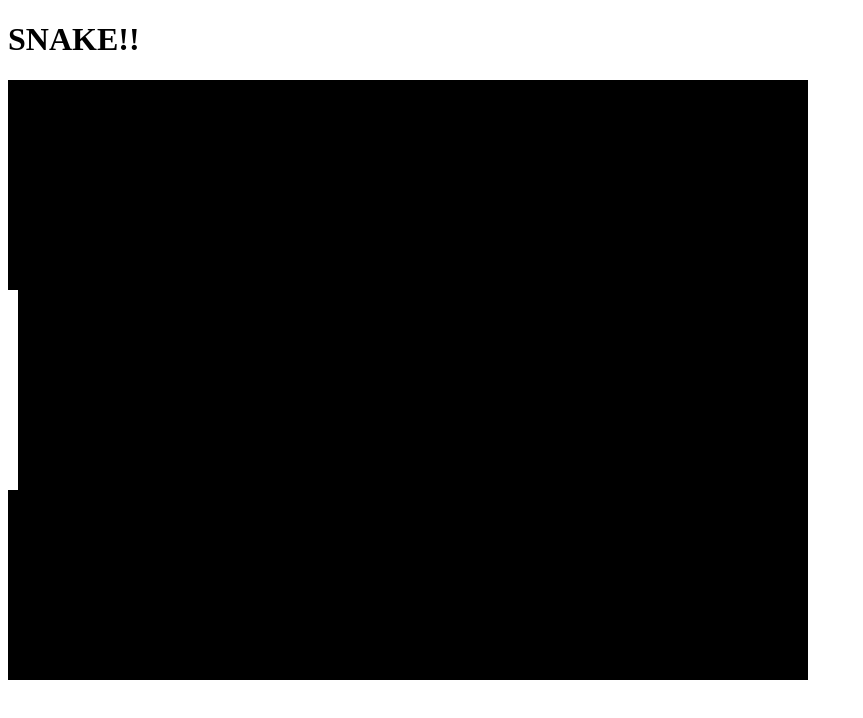
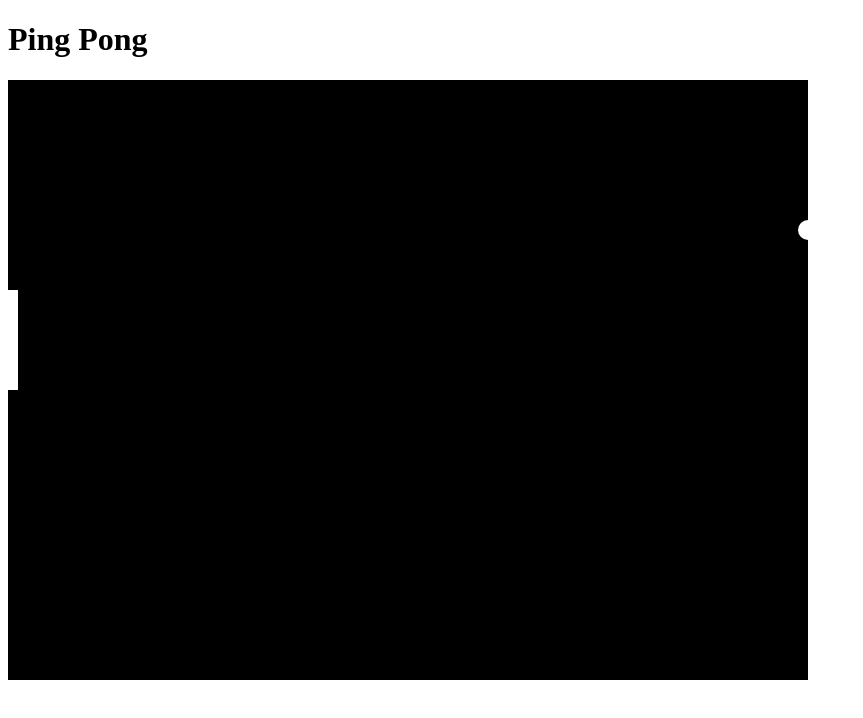
Before and after one commit to calvinalee2006/pingponggame, a plain HTML site: page index.html in a window 1280 px wide. Shown: the whole page, without its empty margins (0-863 px from the left). Drawn offline with Linux system fonts and the light colour scheme.

Commit message:
got the ball moving

```diff
--- a/index.html
+++ b/index.html
@@ -6,11 +6,11 @@
     <meta http-equiv="X-UA-Compatible" content="IE=edge">
     <meta name="viewport" content="width=device-width, initial-scale=1.0">
     <link rel="stylesheet" type="text/css" href="styles.css" />
-    <title>Snake!</title>
+    <title>Ping Pong!</title>
 </head>
 
 <body>
-    <h1>SNAKE!!</h1>
+    <h1>Ping Pong</h1>
     <canvas id="gameCanvas" width="800" height="600"></canvas>
 
     <script src="script.js"></script>
--- a/script.js
+++ b/script.js
@@ -1,7 +1,11 @@
+var canvasContent;
+ballX = 50;
+var ballSpeedX = 5;
+
+
 window.onload = function () {
     canvas = document.getElementById('gameCanvas');
     canvasContext = canvas.getContext('2d');
-    ballX = 50;
 
     var framesPerSecond = 30;
     setInterval(function () {
@@ -11,15 +15,36 @@ window.onload = function () {
 }
 
 function moveEverything() {
-    ballX = ballX + 5;
+    ballX = ballX + ballSpeedX;
+    if (ballX < 0) {
+        ballSpeedX = -ballSpeedX;
+    }
+    if (ballX > canvas.width) {
+        ballSpeedX = -ballSpeedX;
+    }
 }
 
 function drawEverything() {
+    // Next line blanks out the screen with black
+    colorRect(0, 0, canvas.width, canvas.height, 'black');
 
-    canvasContext.fillStyle = 'black';
-    canvasContext.fillRect(0, 0, canvas.width, canvas.height);
-    canvasContext.fillStyle = 'white';
-    canvasContext.fillRect(0, 210, 10, 200)
-    canvasContext.fillStyle = 'red';
-    canvasContext.fillRect(ballX, 100, 10, 10);
+    //This is left player paddle
+    colorRect(0, 210, 10, 100, 'white');
+
+    //next line draws the ball
+    colorCircle(ballX, 150, 10, 'white')
+
+
 }
+
+function colorCircle(centerX, centerY, radius, drawColor) {
+    colorRect(ballX, 100, 10, 10, 'drawColor');
+    canvasContext.beginPath();
+    canvasContext.arc(centerX, centerY, radius, 0, Math.PI * 2, true);
+    canvasContext.fill();
+}
+
+function colorRect(leftX, topY, width, height, drawColor) {
+    canvasContext.fillStyle = drawColor;
+    canvasContext.fillRect(leftX, topY, width, height);
+}
```
